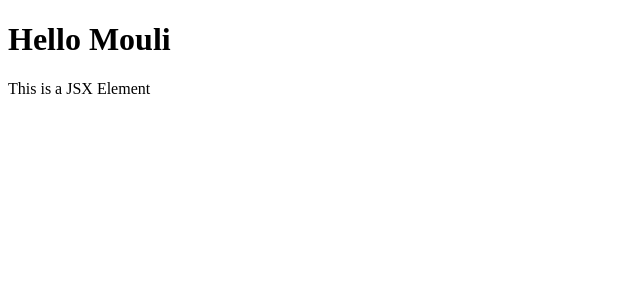
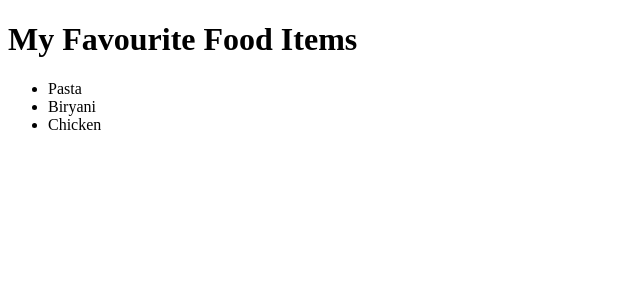
Before and after one commit to vishnu-mouli-102408/React-Docs, a React (Create React App) app: page / in a window 1280 px wide. Shown: the top 300 px of the page, without its empty margins (0-640 px from the left). Built offline with nearby package versions, Linux system fonts and the light colour scheme; the HTML template or start-up script is replaced by a standard one.

Commit message:
JSX code practise

```diff
--- a/src/index.js
+++ b/src/index.js
@@ -20,8 +20,12 @@ import ReactDom from "react-dom";
 
 ReactDom.render(
   <div>
-    <h1> Hello Mouli </h1>
-    <p> This is a JSX Element </p>
+    <h1>My Favourite Food Items</h1>
+    <ul>
+      <li>Pasta</li>
+      <li>Biryani</li>
+      <li>Chicken</li>
+    </ul>
   </div>,
   document.getElementById("root")
 );
```
